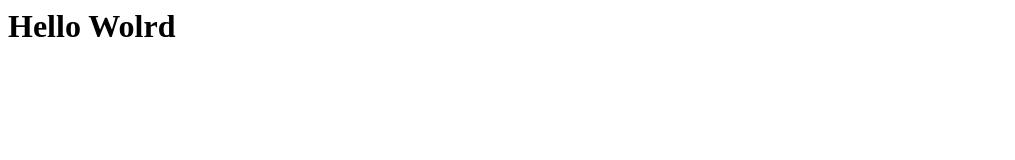
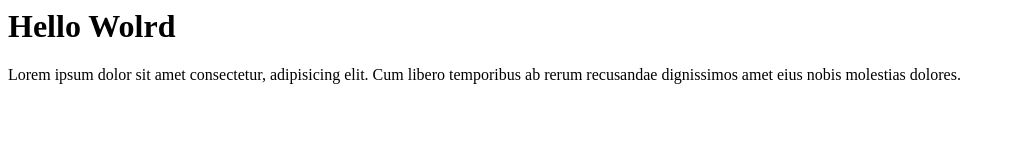
Before and after one commit to demo-dumbways/learn-ci-cd-auto-deploy, a plain HTML site: page index.html in a window 1280 px wide. Shown: the whole page, without its empty margins (0-1015 px from the left). Drawn offline with Linux system fonts and the light colour scheme.

Commit message:
commit 2

```diff
--- a/index.html
+++ b/index.html
@@ -4,5 +4,11 @@
   </head>
   <body>
     <h1>Hello Wolrd</h1>
+
+    <p>
+      Lorem ipsum dolor sit amet consectetur, adipisicing elit. Cum libero
+      temporibus ab rerum recusandae dignissimos amet eius nobis molestias
+      dolores.
+    </p>
   </body>
 </html>
```
